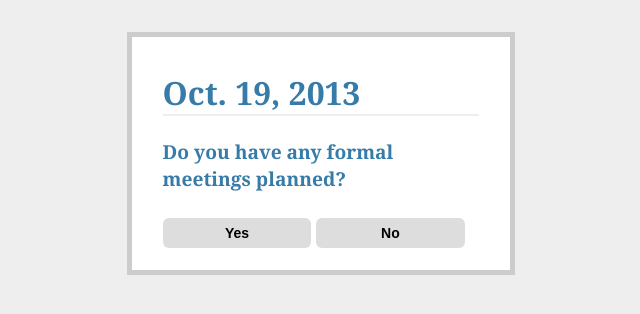
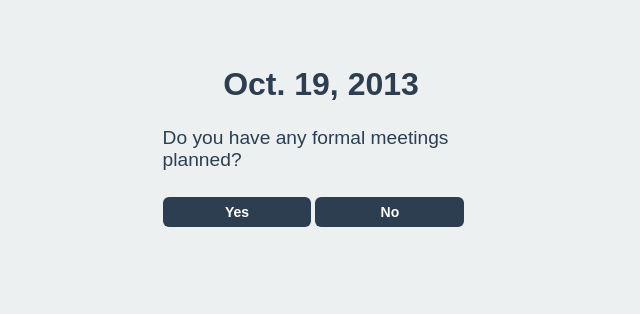
Before and after one commit to AliceNewton/what-to-wear, a Django app: page /message in a window 1280 px wide. Shown: the top 314 px of the page, without its empty margins (319-959 px from the left). Run offline with Django 3.2, Linux system fonts and the light colour scheme; some libraries are stand-ins or nearby versions.

Commit message:
Styling changes

```diff
--- a/static/style.css
+++ b/static/style.css
@@ -1,11 +1,10 @@
-body            { font-family: sans-serif; background: #eee 0 -20px; padding: 0; margin: 0; }
-a, h1, h2       { color: #377BA8; }
-h1, h2          { font-family: 'Georgia', serif; }
-h1              { border-bottom: 2px solid #eee;}
-h2              { font-size: 1.2em; }
+body            { background: #ecf0f1 0 -20px; padding: 0; margin: 0; }
+p, a, h1, h2    { color: #2c3e50; font-family: "HelveticaNeue-Light", "Helvetica Neue Light", sans-serif;}
+h1              { border-bottom: 2px solid #eee; text-align:center;}
+h2              { font-size: 1.2em; font-weight:100;}
 
-.page           { margin: 2em auto; width: 22em; border: 5px solid #ccc;
-                  padding: 0.8em; background: white; }
+.page           { margin: 2em auto; width: 22em;
+                  padding: 0.8em; }
 
 .error          { background: #F0D6D6; padding: 0.5em; }
 
@@ -18,8 +17,9 @@ input[type='button'], input[type='submit'] {
 	width: 47%;
 	padding: 0;
 	height: 30px;
-	background: #ddd;
+	background: #2c3e50;
 	font-size: 14px;
+	color: white;
 	border: none;
 	font-weight: bold;
 	display: inline-block;
```
